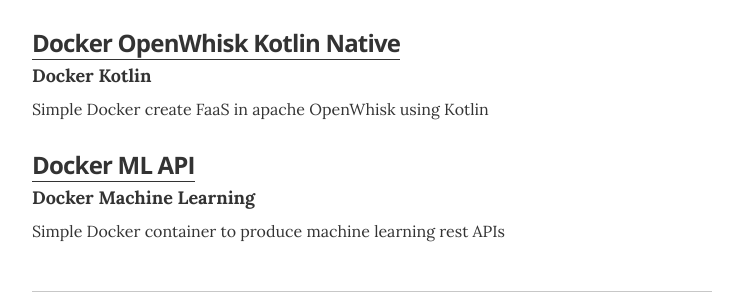
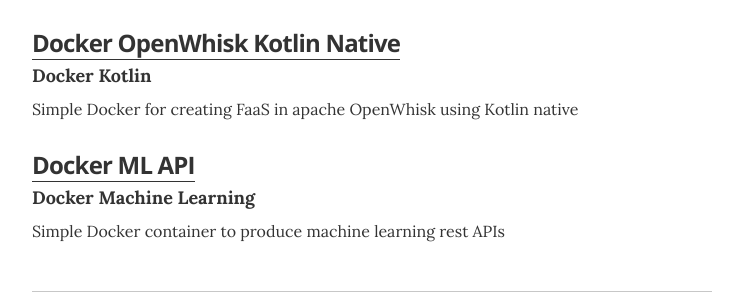
Before and after one commit to juan-medina/cv, a Jekyll site: the page built from index.html, in a window 1280 px wide and 900 px high, scrolled down 10194 px. Shown: the part 217-509 px from the top of the window, without its empty margins (268-1011 px from the left). Built offline with Jekyll 4.4.1, drawn with Linux system fonts in a browser that asks for light colours.

Commit message:
correct some errors

```diff
--- a/_data/projects.yml
+++ b/_data/projects.yml
@@ -39,7 +39,7 @@
   role: Docker Kotlin
   url: "https://hub.docker.com/r/jamedina/openwhisk-kotlin-native/"
   description: |
-    Simple Docker create FaaS in apache OpenWhisk using Kotlin
+    Simple Docker for creating FaaS in apache OpenWhisk using Kotlin native
 
 - project: Docker ML API
   role: Docker Machine Learning
```
Also changed, not shown: 1 other file.
